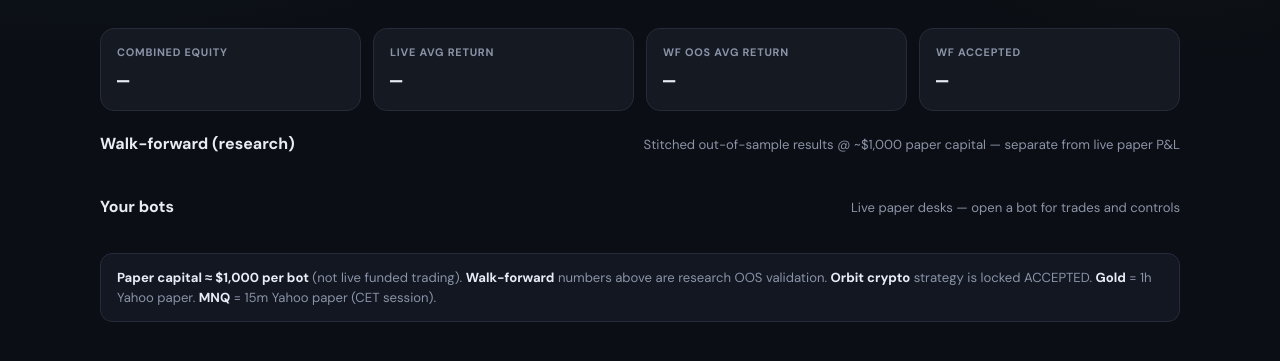
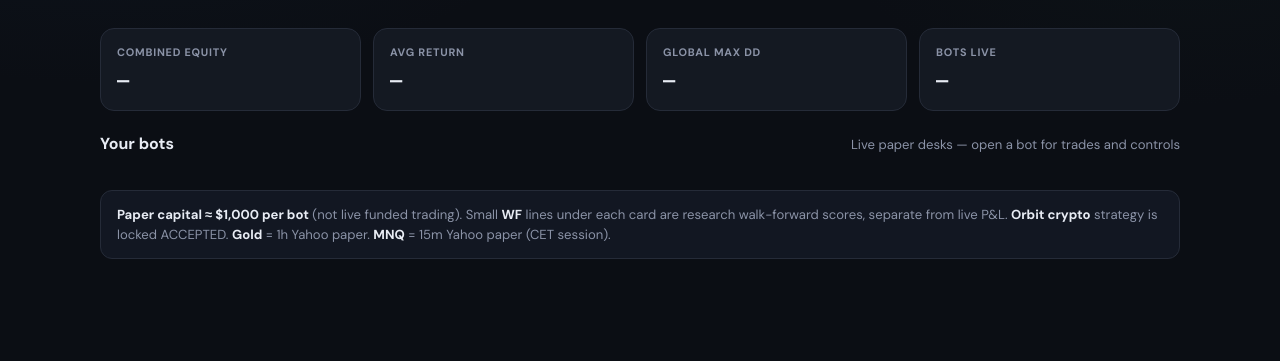
Before and after one commit to s4it3n/orbit, a Python web app: template webapp/templates/platform.html in a window 1280 px wide. Shown: the part 82-443 px from the top of the page. Run offline with Jinja, Linux system fonts and the light colour scheme; the template is opened without the code that fills it, so the values that code supplies are empty.

Commit message:
Tuck walk-forward stats under each bot card as quiet research footnotes.
Co-authored-by: Cursor <cursoragent@cursor.com>

```diff
--- a/webapp/templates/platform.html
+++ b/webapp/templates/platform.html
@@ -43,7 +43,7 @@ header.top{display:flex;align-items:flex-end;justify-content:space-between;gap:1
 .grid{display:grid;grid-template-columns:repeat(3,1fr);gap:14px}
 @media(max-width:920px){.grid{grid-template-columns:1fr}}
 .card{
-  display:flex;flex-direction:column;gap:14px;padding:18px;border-radius:16px;
+  display:flex;flex-direction:column;gap:12px;padding:18px;border-radius:16px;
   background:var(--panel);border:1px solid var(--border);transition:border-color .15s, transform .15s;
 }
 .card:hover{border-color:#3a455c;transform:translateY(-1px)}
@@ -60,6 +60,11 @@ header.top{display:flex;align-items:flex-end;justify-content:space-between;gap:1
 .pos{color:var(--green)}.neg{color:var(--red)}
 .spark{height:52px;width:100%;background:#0a0d13;border-radius:10px;overflow:hidden}
 .spark svg{width:100%;height:100%;display:block}
+.wf{
+  margin-top:2px;padding-top:10px;border-top:1px solid #1c2230;
+  font-size:.72rem;color:#6d758a;line-height:1.45;font-family:var(--mono);
+}
+.wf strong{color:#9aa3b8;font-weight:600}
 .actions{display:flex;gap:8px;margin-top:auto}
 .btn{display:inline-flex;align-items:center;justify-content:center;gap:6px;padding:8px 12px;border-radius:9px;border:1px solid var(--border);background:#0e121a;color:var(--text);font:600 .78rem 'DM Sans',system-ui,sans-serif;cursor:pointer}
 .btn.primary{background:var(--blue);border-color:transparent;color:#0b1220}
@@ -88,18 +93,12 @@ header.top{display:flex;align-items:flex-end;justify-content:space-between;gap:1
 
   <section class="kpis">
     <div class="kpi"><div class="kpi-l">Combined equity</div><div class="kpi-v" id="kEquity">—</div></div>
-    <div class="kpi"><div class="kpi-l">Live avg return</div><div class="kpi-v" id="kReturn">—</div></div>
-    <div class="kpi"><div class="kpi-l">WF OOS avg return</div><div class="kpi-v" id="kWfReturn">—</div></div>
-    <div class="kpi"><div class="kpi-l">WF accepted</div><div class="kpi-v" id="kWfLive">—</div></div>
+    <div class="kpi"><div class="kpi-l">Avg return</div><div class="kpi-v" id="kReturn">—</div></div>
+    <div class="kpi"><div class="kpi-l">Global max DD</div><div class="kpi-v" id="kDD">—</div></div>
+    <div class="kpi"><div class="kpi-l">Bots live</div><div class="kpi-v" id="kLive">—</div></div>
   </section>
 
   <div class="sec">
-    <h2>Walk-forward (research)</h2>
-    <p>Stitched out-of-sample results @ ~$1,000 paper capital — separate from live paper P&amp;L</p>
-  </div>
-  <section class="grid" id="wfGrid"></section>
-
-  <div class="sec" style="margin-top:28px">
     <h2>Your bots</h2>
     <p>Live paper desks — open a bot for trades and controls</p>
   </div>
@@ -107,7 +106,7 @@ header.top{display:flex;align-items:flex-end;justify-content:space-between;gap:1
 
   <div class="note">
     <strong>Paper capital ≈ $1,000 per bot</strong> (not live funded trading).
-    <strong>Walk-forward</strong> numbers above are research OOS validation.
+    Small <strong>WF</strong> lines under each card are research walk-forward scores, separate from live P&amp;L.
     <strong>Orbit crypto</strong> strategy is locked ACCEPTED.
     <strong>Gold</strong> = 1h Yahoo paper. <strong>MNQ</strong> = 15m Yahoo paper (CET session).
   </div>
@@ -132,42 +131,13 @@ function spark(points){
   }).join(' ');
   return `<svg viewBox="0 0 ${w} ${h}" preserveAspectRatio="none"><path d="${d}" fill="none" stroke="#5b9fd4" stroke-width="2"/></svg>`;
 }
-function wfCard(bot){
-  const href = bot.bot_id==='orbit' ? '/crypto' : `/bot/${bot.bot_id}`;
-  const ret = Number(bot.research_return_pct);
-  const retClass = ret>=0 ? 'pos' : 'neg';
-  const accepted = !!bot.accepted;
-  const gates = (bot.gates_passed!=null && bot.gates_total!=null)
-    ? `${bot.gates_passed}/${bot.gates_total} gates`
-    : (bot.acceptance_note || '');
-  const badge = accepted ? 'ACTIVE' : 'IDLE';
-  const label = accepted ? 'ACCEPTED' : 'REJECTED';
-  return `<a class="card" href="${href}">
-    <div class="card-top">
-      <div>
-        <div class="card-title">${bot.bot_name}</div>
-        <div class="card-meta">Walk-forward · ${bot.timeframe || ''}</div>
-      </div>
-      <span class="badge ${badge}">${label}</span>
-    </div>
-    <div class="metrics">
-      <div class="m"><div class="l">OOS return</div><div class="v ${retClass}">${fmtPct(ret)}</div></div>
-      <div class="m"><div class="l">Sharpe</div><div class="v">${Number(bot.research_sharpe_ratio||0).toFixed(2)}</div></div>
-      <div class="m"><div class="l">Max DD</div><div class="v neg">${Number(bot.research_max_drawdown_pct||0).toFixed(1)}%</div></div>
-    </div>
-    <div class="metrics">
-      <div class="m"><div class="l">Win rate</div><div class="v">${bot.research_win_rate_pct==null?'—':Number(bot.research_win_rate_pct).toFixed(1)+'%'}</div></div>
-      <div class="m"><div class="l">Profit factor</div><div class="v">${Number(bot.research_profit_factor||0).toFixed(2)}</div></div>
-      <div class="m"><div class="l">Trades</div><div class="v">${Number(bot.research_trade_count||0)}</div></div>
-    </div>
-    <div class="actions">
-      <span class="btn primary">${gates}</span>
-    </div>
-  </a>`;
-}
 function card(bot){
   const href = bot.bot_id==='orbit' ? '/crypto' : `/bot/${bot.bot_id}`;
   const retClass = Number(bot.total_return_pct)>=0 ? 'pos' : 'neg';
+  const gates = (bot.gates_passed!=null && bot.gates_total!=null)
+    ? `${bot.gates_passed}/${bot.gates_total}`
+    : (bot.accepted ? 'ok' : '—');
+  const wf = `WF ${fmtPct(bot.research_return_pct)} · Sharpe ${Number(bot.research_sharpe_ratio||0).toFixed(2)} · DD ${Number(bot.research_max_drawdown_pct||0).toFixed(1)}% · ${gates}`;
   return `<a class="card" href="${href}">
     <div class="card-top">
       <div>
@@ -177,14 +147,14 @@ function card(bot){
       <span class="badge ${bot.status}">${bot.status}</span>
     </div>
     <div class="metrics">
-      <div class="m"><div class="l">Live return</div><div class="v ${retClass}">${fmtPct(bot.total_return_pct)}</div></div>
+      <div class="m"><div class="l">Return</div><div class="v ${retClass}">${fmtPct(bot.total_return_pct)}</div></div>
       <div class="m"><div class="l">Equity</div><div class="v">${fmtMoney(bot.equity_usdt)}</div></div>
       <div class="m"><div class="l">Max DD</div><div class="v neg">${Number(bot.max_drawdown_pct||0).toFixed(1)}%</div></div>
     </div>
     <div class="spark">${spark(bot.equity_curve)}</div>
+    <div class="wf"><strong>Research</strong> · ${wf}</div>
     <div class="actions">
       <span class="btn primary">Open desk</span>
-      <span class="btn">WF ${fmtPct(bot.research_return_pct)}</span>
     </div>
   </a>`;
 }
@@ -193,14 +163,13 @@ async function refresh(){
   const data = await res.json();
   document.getElementById('kEquity').textContent = fmtMoney(data.combined_equity);
   document.getElementById('kReturn').textContent = fmtPct(data.monthly_pnl_pct);
-  document.getElementById('kWfReturn').textContent = fmtPct(data.walk_forward_avg_return_pct);
-  document.getElementById('kWfLive').textContent = `${Number(data.walk_forward_accepted||0)}/3`;
+  document.getElementById('kDD').textContent = Number(data.global_max_dd_pct||0).toFixed(1)+'%';
   const live = (data.bots||[]).filter(b=>String(b.status||'').toUpperCase()!=='IDLE').length;
+  document.getElementById('kLive').textContent = `${live}/3`;
   const h = document.getElementById('health');
   const ht = document.getElementById('healthText');
   h.className = 'health ' + (data.system_health==='healthy'?'ok':data.system_health==='degraded'?'warn':'bad');
-  ht.textContent = 'System ' + data.system_health + ` · ${live}/3 live`;
-  document.getElementById('wfGrid').innerHTML = (data.bots||[]).map(wfCard).join('');
+  ht.textContent = 'System ' + data.system_health;
   document.getElementById('botGrid').innerHTML = (data.bots||[]).map(card).join('');
 }
 refresh();
```
